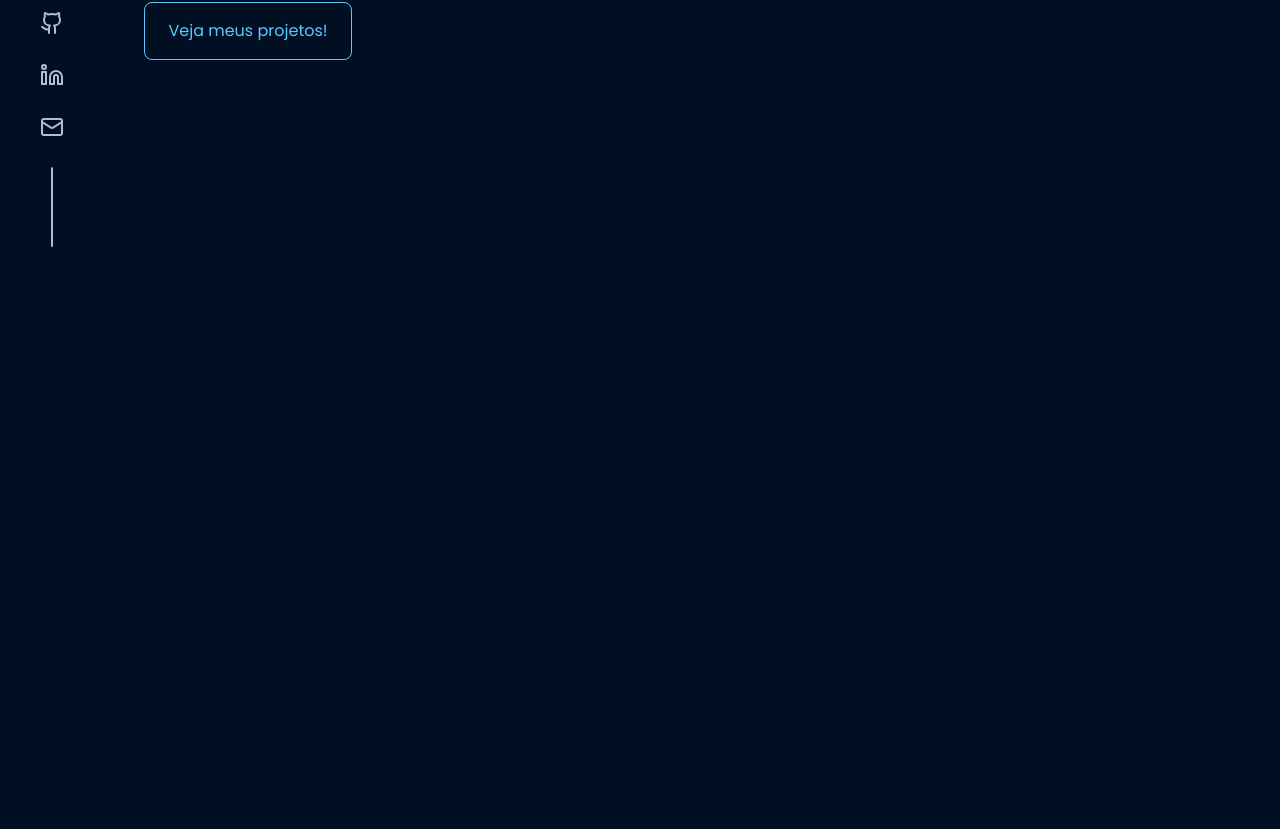
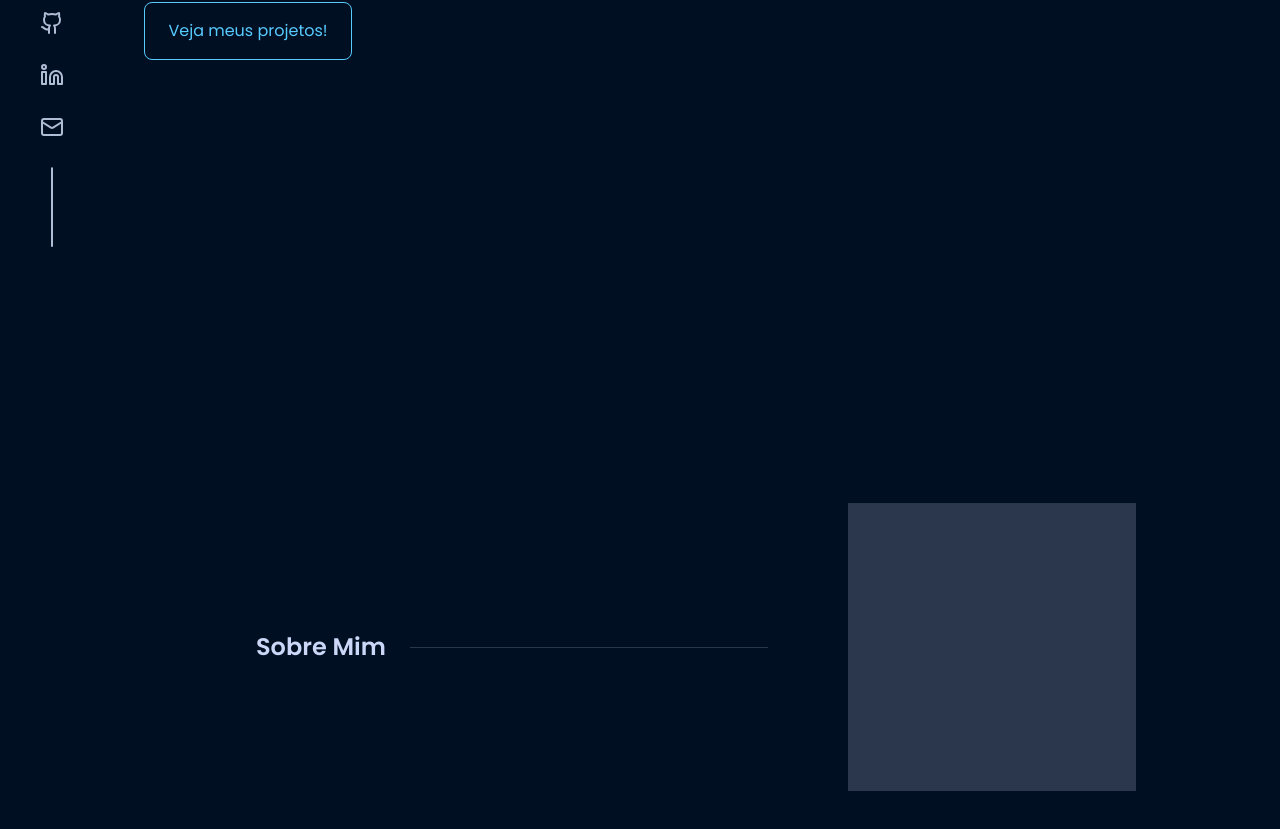
Before and after one commit to RafaMelloz/PortifolioV3, a React app: page / in a window 1280 px wide. Shown: the part 553-1382 px from the top of the page. Before the commit the page ends 1300 px from the top, so only its background shows below. Built offline with nearby package versions, Linux system fonts and the light colour scheme; the HTML template or start-up script is replaced by a standard one.

Commit message:
sobre mim

```diff
--- a/src/components/header.jsx
+++ b/src/components/header.jsx
@@ -18,7 +18,7 @@ export const Header = () =>{
 
                 <nav>
                     <ul className="hidden md:flex font-fira text-sm gap-10">
-                        <li className="hover:text-primaryColor"><a href="">Sobre</a></li>
+                        <li className="hover:text-primaryColor"><a href="#sobre">Sobre</a></li>
                         <li className="hover:text-primaryColor"><a href="">Experiência</a></li>
                         <li className="hover:text-primaryColor"><a href="">Projetos</a></li>
                     </ul>
--- a/src/components/mobileSidebar.jsx
+++ b/src/components/mobileSidebar.jsx
@@ -25,9 +25,9 @@ export const MobileSidebar = ({ isSidebarOpen, toggle }) => {
                 <IoClose className="text-2xl mb-4 cursor-pointer size-8 absolute top-8 right-6 hover:text-primaryColor" onClick={toggle} />
 
                 <ul className="flex flex-col gap-6 font-fira text-sm">
-                    <li><a href="#sobre" className="hover:text-primaryColor">Sobre</a></li>
-                    <li><a href="#experiencia" className="hover:text-primaryColor">Experiência</a></li>
-                    <li><a href="#projetos" className="hover:text-primaryColor">Projetos</a></li>
+                    <li><a href="#sobre" className="hover:text-primaryColor" onClick={toggle}>Sobre</a></li>
+                    <li><a href="#experiencia" className="hover:text-primaryColor" onClick={toggle}>Experiência</a></li>
+                    <li><a href="#projetos" className="hover:text-primaryColor" onClick={toggle}>Projetos</a></li>
                 </ul>
             </div>
         </div>
--- a/src/index.css
+++ b/src/index.css
@@ -4,8 +4,12 @@
 @tailwind utilities;
 
 
-
-
+html{
+  @apply scroll-smooth;
+}
 body{
   @apply bg-bgColor text-textColor w-full overflow-x-hidden font-poppins;
 }
+.afterTitle{
+  @apply after:content-normal after:h-[1px] after:w-full after:bg-titleColor/20 after:block after:relative after:ml-6;
+}
--- a/src/sections/sectionAbout.jsx
+++ b/src/sections/sectionAbout.jsx
@@ -1,7 +1,14 @@
 export const SectionAbout = () =>{
     return(
-        <section className="h-[500px]">
+        <section className="md:ml-28 h-screen flex items-center justify-center gap-5 md:px-28 md:gap-20" id="sobre">
 
+            <div className="w-full">
+                <h2 className="text-titleColor text-2xl font-bold flex items-center whitespace-nowrap afterTitle">Sobre Mim</h2>
+
+                <p></p>
+            </div>
+
+            <div className="bg-titleColor/20 w-full max-w-72 h-72"></div>
         </section>
     )
 }
--- a/src/sections/sectionHome.jsx
+++ b/src/sections/sectionHome.jsx
@@ -1,5 +1,3 @@
-import { FaRocket } from "react-icons/fa"
-
 export const SectionHome = () =>{
     return(
         <section className="md:ml-28 h-fullScreen flex items-center">
```
